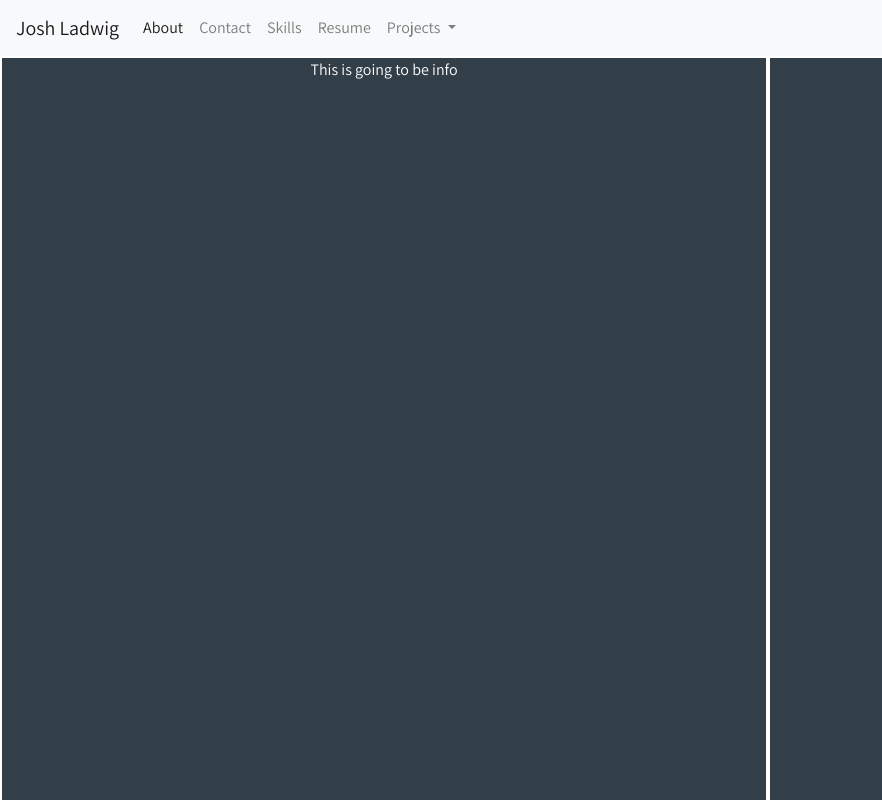
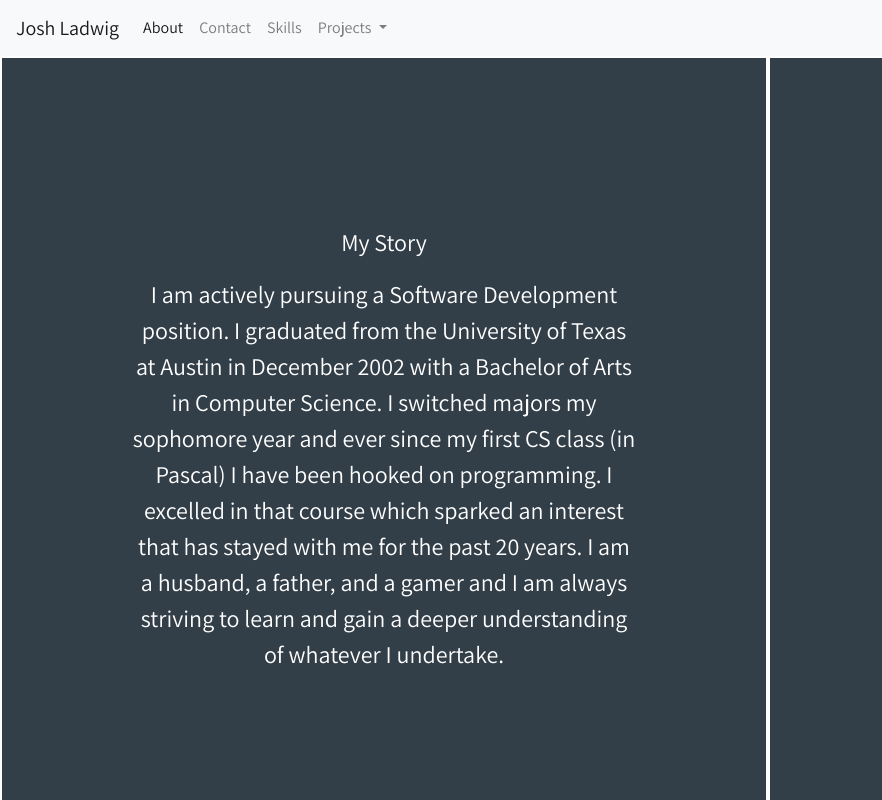
Before and after one commit to laddeyboy/laddeyboy.github.io, a plain HTML site: page index.html in a window 1280 px wide. Shown: the top 800 px of the page, 0-882 px from the left. Drawn offline with nearby package versions, Linux system fonts and the light colour scheme.

Commit message:
moved about section

```diff
--- a/index.html
+++ b/index.html
@@ -28,9 +28,6 @@
         <li class="nav-item">
           <a class="nav-link" href="#skills">Skills</a>
         </li>
-        <li class="nav-item">
-            <a class="nav-link" href="#">Resume</a>
-          </li>
         <li class="nav-item dropdown">
           <a class="nav-link dropdown-toggle" href="#" id="navbarDropdownMenuLink" role="button" data-toggle="dropdown" aria-haspopup="true" aria-expanded="false">
             Projects
@@ -45,7 +42,14 @@
     </div>
   </nav>
   <div class="intro-container">
-    <div class="intro-about">This is going to be info</div>
+    <div class="intro-about" id="about">
+      <p>My Story</p>
+      <p>I am actively pursuing a Software Development position.  I graduated from the University of Texas at Austin in December 2002 with a Bachelor of Arts in Computer Science.
+      I switched majors my sophomore year and ever since my first CS class (in Pascal) I have been hooked on programming.  I excelled in that course which sparked an interest
+      that has stayed with me for the past 20 years.  I am a husband, a father, and a gamer and I am always striving to learn and gain a deeper understanding of whatever I undertake.
+      </p>
+
+    </div>
     <div class="profile">
       <div class="contact-pic">
           <img class="pic-attributes" src="./photos/headshot.jpeg">
@@ -65,15 +69,10 @@
     <p style="font-size: 35px">&#x21E9</p> -->
   </div>
   <div class="about-container" id="about">
-    <h3>My Story</h3>
-    <p>I am actively pursuing a Software Development position.  I graduated from the University of Texas at Austin in December 2002 with a Bachelor of Arts in Computer Science.
-      I switched majors my sophomore year and ever since my first CS class (in Pascal) I have been hooked on programming.  I excelled in that course which sparked an interest
-      that has stayed with me for the past 20 years.  I am a husband, a father, and a gamer and I am always striving to learn and gain a deeper understanding of whatever I undertake.
-    </p>
 
   </div>
 <!-- Skills Section -->
-<div class="skills-container">
+<div class="skills-container" id="skills">
     <div class="skills-used">
       <h3>Skills I've Used</h3>
       <div class="skills-row">
--- a/styles.css
+++ b/styles.css
@@ -15,6 +15,12 @@
 .intro-about {
   border: 2px solid white;
   width: 60%;
+  display: flex;
+  flex-direction: column;
+  align-items: center;
+  justify-content: center;
+  padding: 10%;
+  font-size: 1.5em;
 
 }
 .profile {
```
